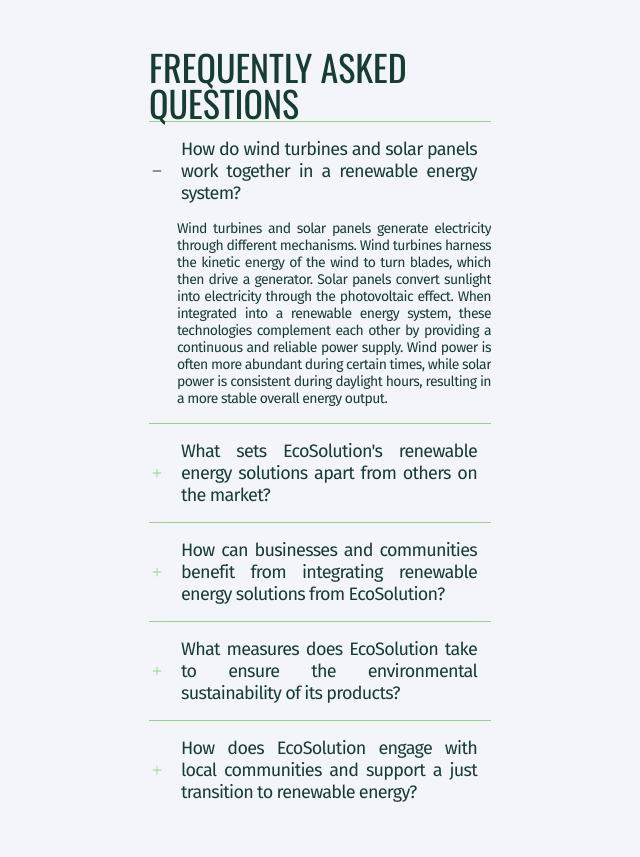
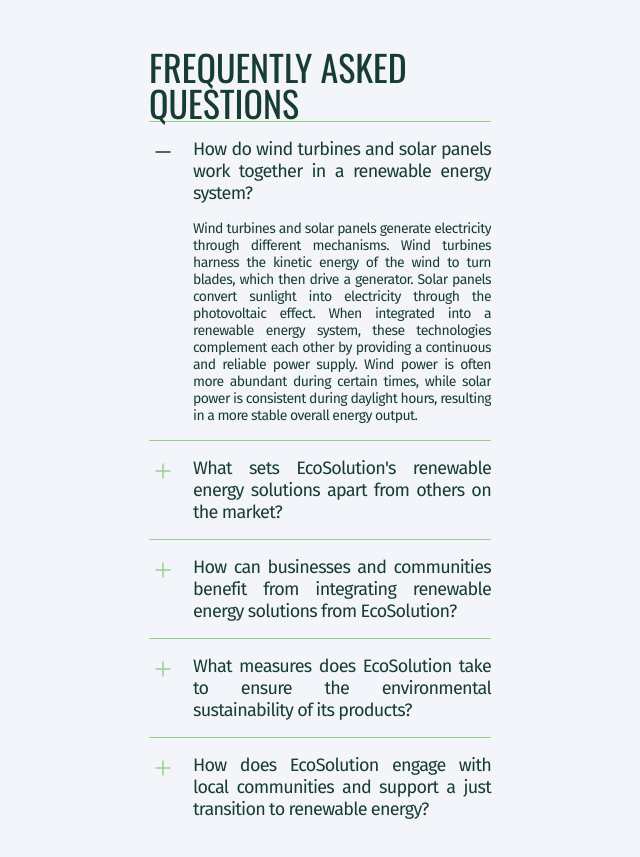
Before and after one commit to kozhushna/ecosolution, a React (Create React App) app: page / in a window 1280 px wide. Shown: the part 2480-3337 px from the top of the page, without its empty margins (137-777 px from the left). Built offline with nearby package versions, Linux system fonts and the light colour scheme.

Commit message:
Update Accordion

```diff
--- a/src/components/Accordion/Accordion.jsx
+++ b/src/components/Accordion/Accordion.jsx
@@ -1,11 +1,12 @@
 import { useState } from 'react';
 import { Svg } from 'components/SvgIcon/SvgIcon';
 import {
-  AccordionHolder,
+  AccordionList,
   Description,
   Item,
+  SvgHolder,
+  TextWrapper,
   Title,
-  TitleWrapper,
 } from './Accordion.styled';
 
 export const Accordion = ({ data, selectedIndex }) => {
@@ -17,28 +18,32 @@
     setSelected(index);
   };
   return (
-    <AccordionHolder>
+    <AccordionList>
       {data.map(({ id, question, answer }, index) => (
         <Item key={id}>
-          <TitleWrapper
+          <SvgHolder
+            className={selected === index ? 'show ' : ''}
             onClick={() => toggle(index)}
-            className={selected === index ? 'show ' : ''}
           >
-            {/* <span>{selected === index ? '-' : '+'}</span> */}
             <Svg
               icon={selected === index ? 'minus' : 'add'}
               w={16}
               h={16}
             ></Svg>
+          </SvgHolder>
+          <TextWrapper
+            onClick={() => toggle(index)}
+            className={selected === index ? 'show ' : ''}
+          >
             <Title>{question}</Title>
-          </TitleWrapper>
-          <Description
-            className={selected === index ? 'content show ' : 'content'}
-          >
-            {answer}
-          </Description>
+            <Description
+              className={selected === index ? 'content show ' : 'content'}
+            >
+              {answer}
+            </Description>
+          </TextWrapper>
         </Item>
       ))}
-    </AccordionHolder>
+    </AccordionList>
   );
 };
--- a/src/components/Accordion/Accordion.styled.js
+++ b/src/components/Accordion/Accordion.styled.js
@@ -1,6 +1,6 @@
 import styled from '@emotion/styled';
 
-export const AccordionHolder = styled.div`
+export const AccordionList = styled.ul`
   text-align: justify;
   max-width: 320px;
 
@@ -13,30 +13,11 @@
   }
 `;
 
-export const Item = styled.div`
-  padding-top: 16px;
+export const Item = styled.li`
+  display: flex;
+  gap: 8px;
+  padding: 16px 0;
   border-top: 1px solid ${props => props.theme.colors.accent};
-
-  @media screen and (${props => props.theme.devices.desktop}) {
-    padding-top: 24px;
-  }
-`;
-
-export const TitleWrapper = styled.div`
-  display: flex;
-  align-items: center;
-  gap: 8px;
-  cursor: pointer;
-
-  svg {
-    fill: ${props => props.theme.colors.accent};
-  }
-
-  &.show {
-    svg {
-      fill: ${props => props.theme.colors.primary};
-    }
-  }
 
   @media screen and (${props => props.theme.devices.tablet}) {
     gap: 16px;
@@ -44,7 +25,35 @@
 
   @media screen and (${props => props.theme.devices.desktop}) {
     gap: 24px;
+    padding: 24px 0;
+  }
+`;
 
+export const TextWrapper = styled.div`
+  display: flex;
+  align-items: center;
+  flex-direction: column;
+  cursor: pointer;
+
+  &.show {
+    gap: 16px;
+  }
+
+  @media screen and (${props => props.theme.devices.desktop}) {
+    &.show {
+      gap: 24px;
+    }
+  }
+`;
+
+export const SvgHolder = styled.div`
+  fill: ${props => props.theme.colors.accent};
+  cursor: pointer;
+  &.show {
+    fill: ${props => props.theme.colors.primary};
+  }
+
+  @media screen and (${props => props.theme.devices.tablet}) {
     svg {
       width: 28px;
       height: 28px;
@@ -53,35 +62,22 @@
 `;
 
 export const Title = styled.h3`
-  max-width: 296px;
   font-family: 'FiraSans';
   font-size: 18px;
   font-style: normal;
   font-weight: 400;
   letter-spacing: -0.72px;
-
-  @media screen and (${props => props.theme.devices.desktop}) {
-    max-width: 298px;
-  }
-
-  @media screen and (${props => props.theme.devices.desktop}) {
-    max-width: 544px;
-  }
 `;
 
 export const Description = styled.div`
   &.content {
-    padding-left: 28px;
-    padding-top: 16px;
     font-size: 14px;
     letter-spacing: -0.56px;
     max-height: 0;
     overflow: hidden;
-    /* transition: all 0.5s cubic-bezier(0, 1, 0, 1); */
+    transition: all ${props => props.theme.baseTransition};
 
     @media screen and (${props => props.theme.devices.desktop}) {
-      padding-left: 52px;
-      padding-top: 24px;
       font-size: 16px;
       letter-spacing: -0.64px;
     }
@@ -89,11 +85,6 @@
   &.show {
     height: auto;
     max-height: 9999px;
-    padding-bottom: 16px;
-    transition: all 0.5s cubic-bezier(1, 0, 1, 0);
-
-    @media screen and (${props => props.theme.devices.desktop}) {
-      padding-bottom: 24px;
-    }
+    transition: all ${props => props.theme.baseTransition};
   }
 `;
```
